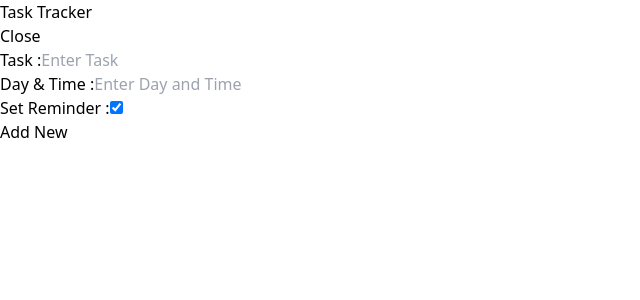
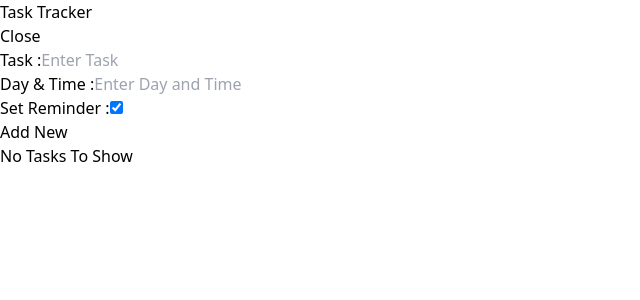
Before and after one commit to aais1/react-8, a React (Vite) app: page / in a window 1280 px wide. Shown: the top 300 px of the page, without its empty margins (0-640 px from the left). Built offline with nearby package versions, Linux system fonts and the light colour scheme.

Commit message:
resolved minor bugs

```diff
--- a/src/App.jsx
+++ b/src/App.jsx
@@ -2,7 +2,7 @@
 import Header from './components/Header.jsx';
 import Addtask from "./components/Addtask.jsx";
 import Tasks from './components/Tasks.jsx';
-import { useState, useEffect } from 'react';
+import { useState } from 'react';
 
 function App() {
   const [ShowAddTask, setShowAddTask] = useState(true);
@@ -47,15 +47,18 @@ function App() {
     setTask(e.target.value);
   }
 
+  const buttonText = ShowAddTask ? 'Close' : 'Add';
+  const buttonColor = ShowAddTask ? 'red' : 'green';
+
+
+
+
   return (
     <>
       <div className="w-[100vw] sm:w-[70vw] md:w-[60vw] m-auto my-[10px]">
         <div className='border-blue-100 border-2 p-4 shadow-2xl'>
-          {ShowAddTask ?
-            <Header onClick={handleClick} color={'red'} text={'Close'} />
-            :
-            <Header onClick={handleClick} color={'green'} text={'Add'} />
-          }
+
+          <Header onClick={handleClick} color={buttonColor} text={buttonText} />
 
           {ShowAddTask &&
             <Addtask reminder={Reminder} setReminder={setReminder} setTask={setTask} onclick={addTask}
--- a/src/components/Tasks.jsx
+++ b/src/components/Tasks.jsx
@@ -3,6 +3,11 @@ function Tasks({tasks,removeTask,completeTask,Completed}) {
     return (
         <div className='mt-8'>
         {
+            (tasks.length===0)?
+            <div key={tasks.id} className="border-2 p-2 mt-5 flex justify-center text-green-500 italic ">
+                <h1 className="text-center text-2xl font-bold">No Tasks To Show</h1>
+            </div>
+                :
             tasks.map((task)=>{
                 return(
                     <div key={task.id} className="border-2 p-2 mt-5 flex justify-between">
```
